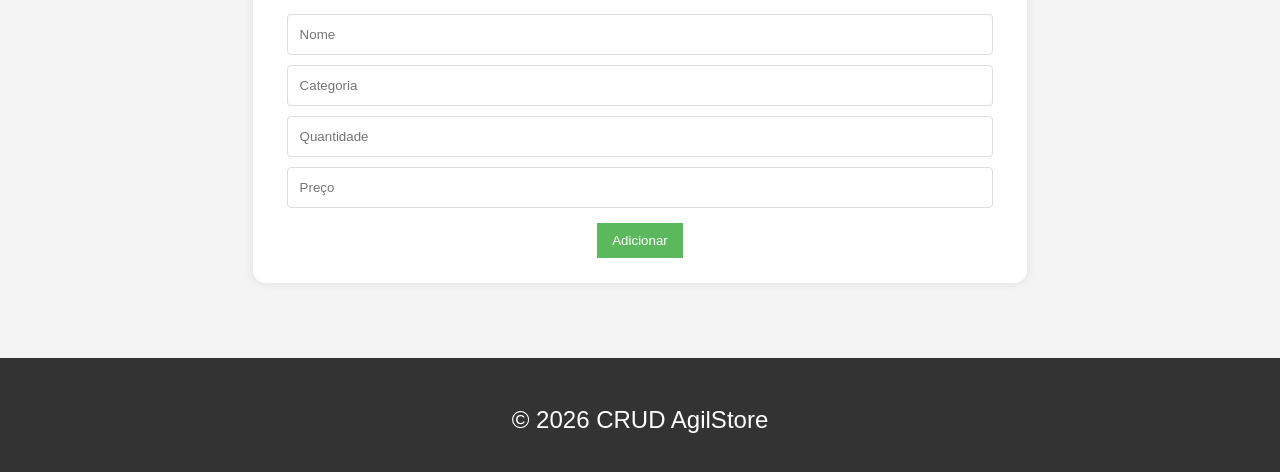
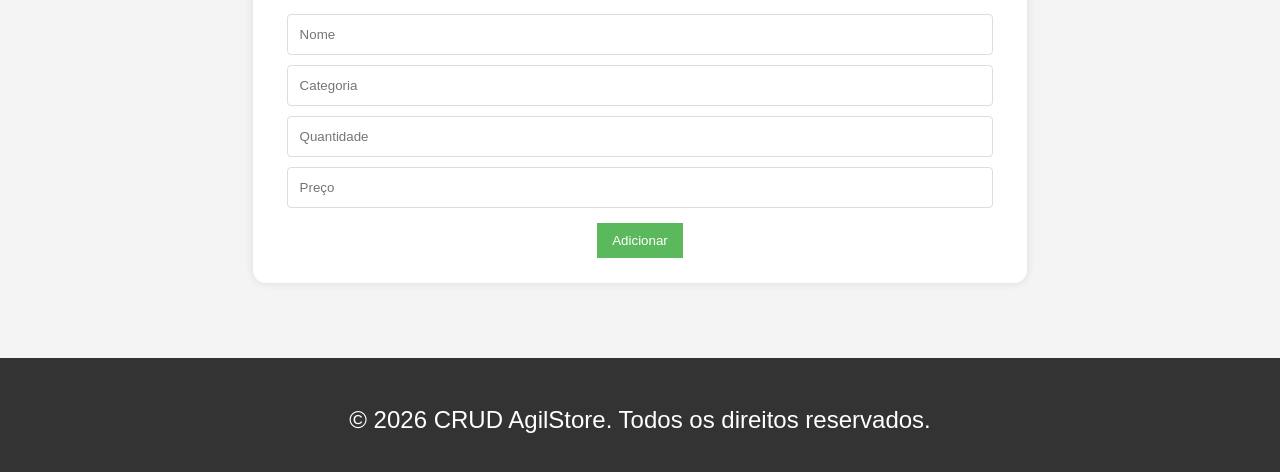
Before and after one commit to ronaldodeschain/crud-js, a website: page adicionar-produto.html in a window 1280 px wide. Shown: the part 318-790 px from the top of the page. Drawn offline with Linux system fonts and the light colour scheme; no server answers.

Commit message:
[minor] - melhorando o texto do footer

```diff
--- a/adicionar-produto.html
+++ b/adicionar-produto.html
@@ -31,7 +31,7 @@
         </main>
 
         <footer>
-            <p>&copy; 2026 CRUD AgilStore</p>
+            <p>&copy; 2026 CRUD AgilStore. Todos os direitos reservados.</p>
         </footer>
 
         <script src="script.js"></script>
```
Also changed, not shown: atualiza-produto.html (+1 -1 lines), buscar.html (+1 -1 lines), exibir-produto.html (+1 -1 lines), index.html (+1 -1 lines).
